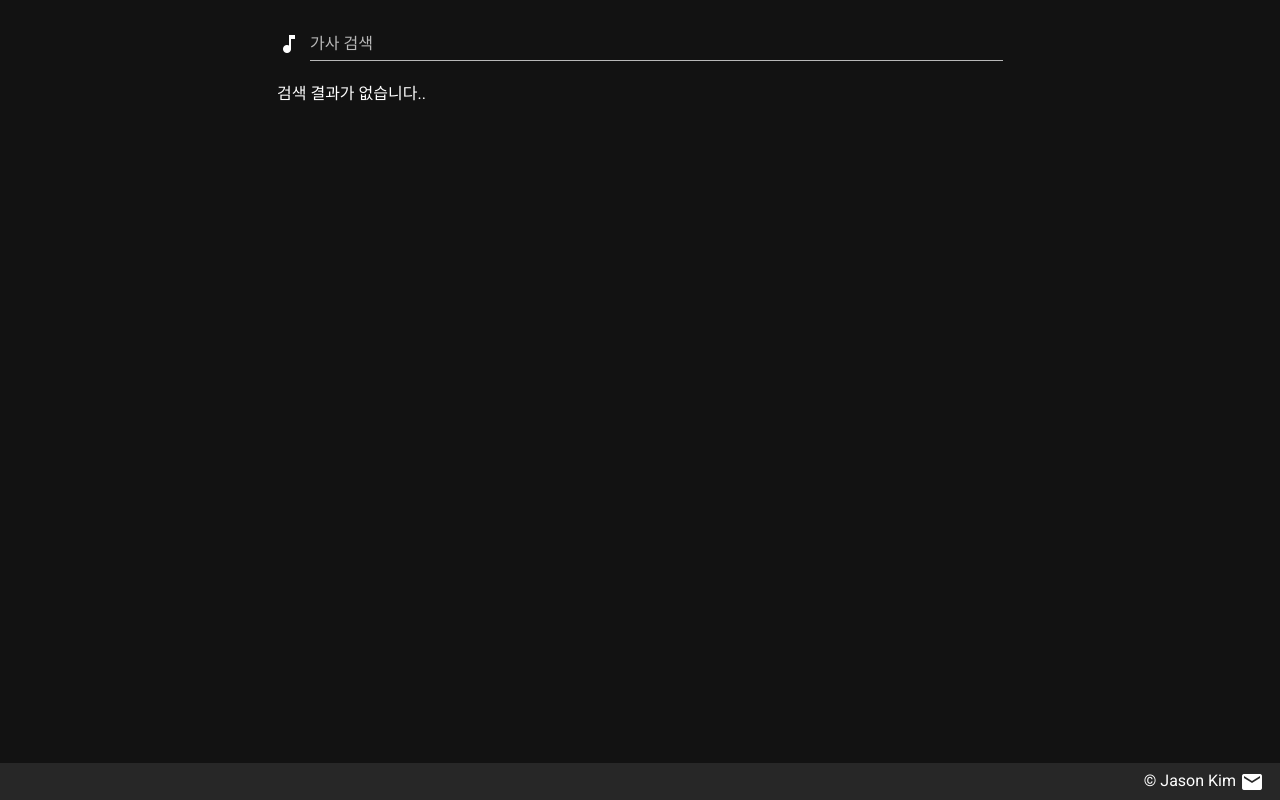
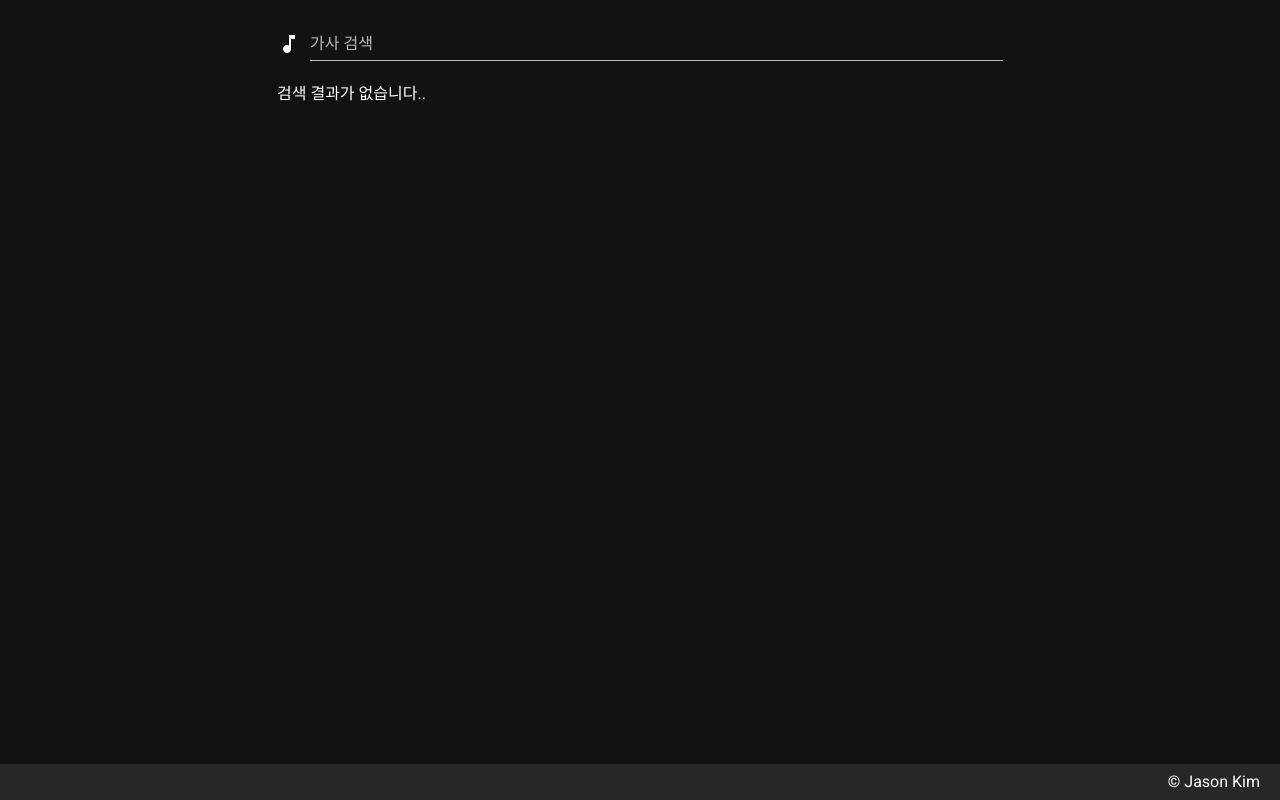
Before and after one commit to sunjae-kim/lyrics-viewer, a Nuxt app: page / in a window 1280 px wide. Built offline with nearby package versions, Linux system fonts and the light colour scheme.

Commit message:
Remove email icon from footer

```diff
--- a/layouts/default.vue
+++ b/layouts/default.vue
@@ -7,7 +7,6 @@
         <template v-slot:activator="{ on }">
           <div v-on="on">
             <span class="mr-1">&copy; Jason Kim</span>
-            <v-icon>mdi-email</v-icon>
           </div>
         </template>
         <span>kimsj9484@gmail.com</span>
```
